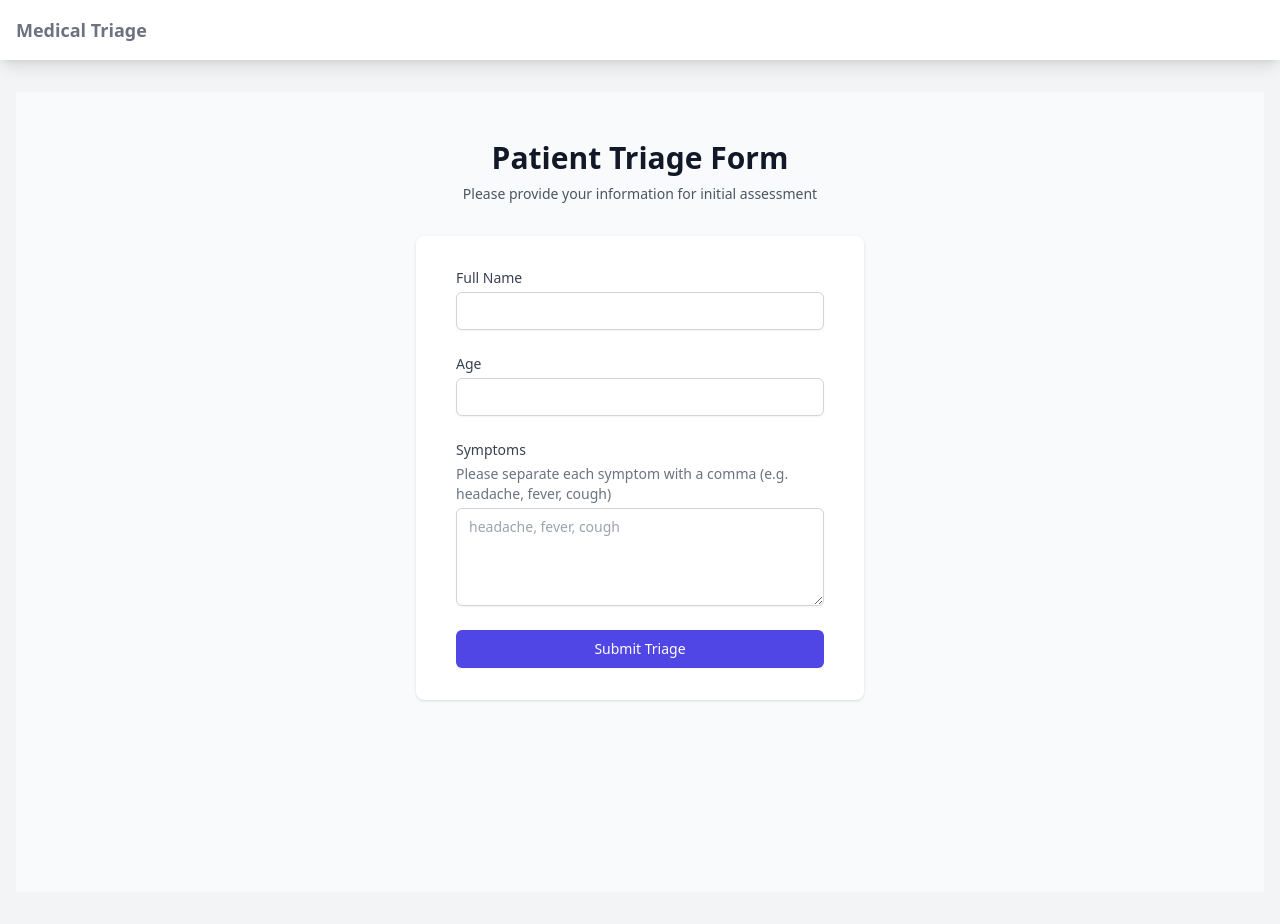
After one commit to iAnisdev/patient-triage-automation, a FastAPI app: template backend/app/templates/booking.html in a window 1280 px wide. The commit adds this page. Run offline with FastAPI, Linux system fonts and the light colour scheme; the template is opened without the code that fills it, so the values that code supplies are empty; some libraries are stand-ins or nearby versions.

Commit message:
Add booking functionality to web interface. Introduced new routes for booking form and submission, along with data handling for bookings. Updated base.html to conditionally hide the top navigation bar on specific pages.

```diff
--- a/backend/app/routes/web.py
+++ b/backend/app/routes/web.py
@@ -1,4 +1,4 @@
-from fastapi import APIRouter, Request, HTTPException, Depends
+from fastapi import APIRouter, Request, HTTPException, Depends, Form
 from fastapi.templating import Jinja2Templates
 from fastapi.responses import HTMLResponse, RedirectResponse, JSONResponse
 from app.utils.auth import create_session_token, is_authenticated, get_current_user
@@ -6,6 +6,7 @@ from app.models.queue import QueueItem
 import json
 from datetime import datetime
 from pathlib import Path
+from typing import Optional
 
 router = APIRouter()
 templates = Jinja2Templates(directory="app/templates")
@@ -15,6 +16,7 @@ QUEUE_FILE = Path("app/data/queue.json")
 APPOINTMENTS_FILE = Path("app/data/appointments.json")
 PATIENTS_FILE = Path("app/data/patients.json")
 DOCTORS_FILE = Path("app/data/doctors.json")
+BOOKING_FILE = "app/data/bookings.json"
 
 def load_queue_data():
     if not QUEUE_FILE.exists():
@@ -32,6 +34,19 @@ def load_json_data(file_path: str):
         return []
     with open(path, "r") as f:
         return json.load(f)
+
+def load_bookings():
+    try:
+        with open(BOOKING_FILE, "r") as f:
+            return json.load(f)
+    except FileNotFoundError:
+        return []
+
+def save_booking(booking_data):
+    bookings = load_bookings()
+    bookings.append(booking_data)
+    with open(BOOKING_FILE, "w") as f:
+        json.dump(bookings, f, indent=2)
 
 @router.get("/", response_class=HTMLResponse)
 async def home(request: Request):
@@ -159,3 +174,39 @@ async def appointments_list(request: Request):
             "symptoms": unique_symptoms
         }
     )
+
+@router.get("/booking")
+async def booking_form(request: Request):
+    return templates.TemplateResponse("booking.html", {
+        "request": request,
+        "hide_topbar": True
+    })
+
+@router.post("/booking")
+async def submit_booking(
+    request: Request,
+    name: str = Form(...),
+    age: int = Form(...),
+    symptoms: str = Form(...)
+):
+    # Process symptoms - split by comma and clean up
+    symptoms_list = [s.strip() for s in symptoms.split(',') if s.strip()]
+
+    booking_data = {
+        "id": str(len(load_bookings()) + 1),
+        "name": name,
+        "age": age,
+        "symptoms": symptoms_list,  # Store as list
+        "timestamp": datetime.now().isoformat(),
+        "status": "pending"
+    }
+
+    save_booking(booking_data)
+    return RedirectResponse(url="/thanks", status_code=303)
+
+@router.get("/thanks")
+async def thank_you(request: Request):
+    return templates.TemplateResponse("thanks.html", {
+        "request": request,
+        "hide_topbar": True
+    })
--- a/backend/app/templates/base.html
+++ b/backend/app/templates/base.html
@@ -7,6 +7,7 @@
     <script src="https://cdn.tailwindcss.com"></script>
 </head>
 <body class="bg-gray-100 min-h-screen">
+    {% if not hide_topbar %}
     <nav class="bg-white shadow-lg">
         <div class="container mx-auto px-4">
             <div class="flex justify-between">
@@ -25,6 +26,7 @@
             </div>
         </div>
     </nav>
+    {% endif %}
 
     <main class="container mx-auto px-4 py-8">
         {% block content %}{% endblock %}
--- /dev/null
+++ b/backend/app/templates/booking.html
@@ -0,0 +1,51 @@
+{% extends "base.html" %}
+
+{% block title %}Patient Triage Form{% endblock %}
+
+{% block content %}
+<div class="min-h-screen bg-gray-50 py-12 px-4 sm:px-6 lg:px-8">
+    <div class="max-w-md mx-auto">
+        <div class="text-center mb-8">
+            <h2 class="text-3xl font-extrabold text-gray-900">Patient Triage Form</h2>
+            <p class="mt-2 text-sm text-gray-600">Please provide your information for initial assessment</p>
+        </div>
+
+        <div class="bg-white py-8 px-4 shadow sm:rounded-lg sm:px-10">
+            <form action="/booking" method="POST" enctype="application/x-www-form-urlencoded" class="space-y-6">
+                <div>
+                    <label for="name" class="block text-sm font-medium text-gray-700">Full Name</label>
+                    <div class="mt-1">
+                        <input id="name" name="name" type="text" required
+                            class="appearance-none block w-full px-3 py-2 border border-gray-300 rounded-md shadow-sm placeholder-gray-400 focus:outline-none focus:ring-indigo-500 focus:border-indigo-500 sm:text-sm">
+                    </div>
+                </div>
+
+                <div>
+                    <label for="age" class="block text-sm font-medium text-gray-700">Age</label>
+                    <div class="mt-1">
+                        <input id="age" name="age" type="number" min="0" max="120" required
+                            class="appearance-none block w-full px-3 py-2 border border-gray-300 rounded-md shadow-sm placeholder-gray-400 focus:outline-none focus:ring-indigo-500 focus:border-indigo-500 sm:text-sm">
+                    </div>
+                </div>
+
+                <div>
+                    <label for="symptoms" class="block text-sm font-medium text-gray-700">Symptoms</label>
+                    <p class="mt-1 text-sm text-gray-500">Please separate each symptom with a comma (e.g. headache, fever, cough)</p>
+                    <div class="mt-1">
+                        <textarea id="symptoms" name="symptoms" rows="4" required
+                            class="appearance-none block w-full px-3 py-2 border border-gray-300 rounded-md shadow-sm placeholder-gray-400 focus:outline-none focus:ring-indigo-500 focus:border-indigo-500 sm:text-sm"
+                            placeholder="headache, fever, cough"></textarea>
+                    </div>
+                </div>
+
+                <div>
+                    <button type="submit"
+                        class="w-full flex justify-center py-2 px-4 border border-transparent rounded-md shadow-sm text-sm font-medium text-white bg-indigo-600 hover:bg-indigo-700 focus:outline-none focus:ring-2 focus:ring-offset-2 focus:ring-indigo-500">
+                        Submit Triage
+                    </button>
+                </div>
+            </form>
+        </div>
+    </div>
+</div>
+{% endblock %}
```
Also changed, not shown: backend/app/data/bookings.json (added, +10 -0 lines), backend/app/templates/thanks.html (added, +25 -0 lines).
